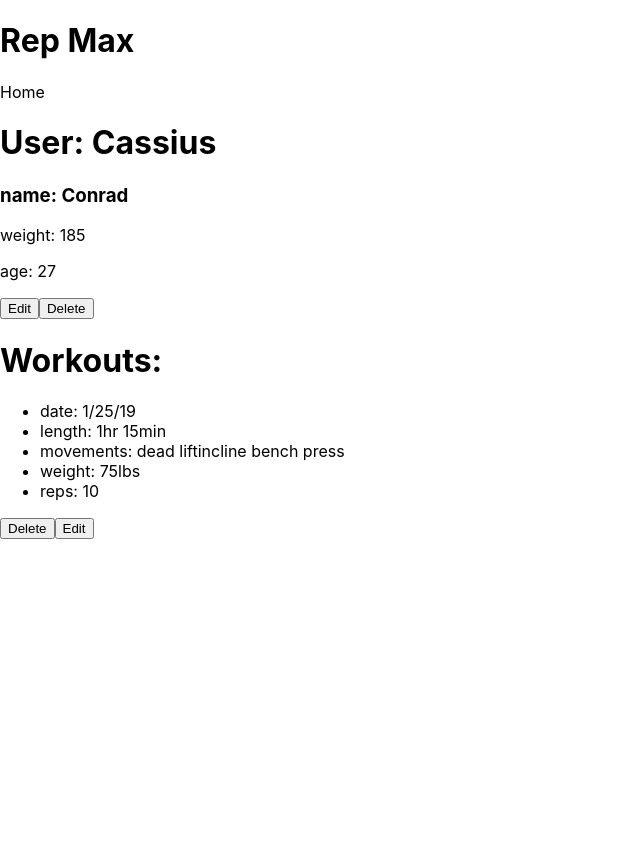
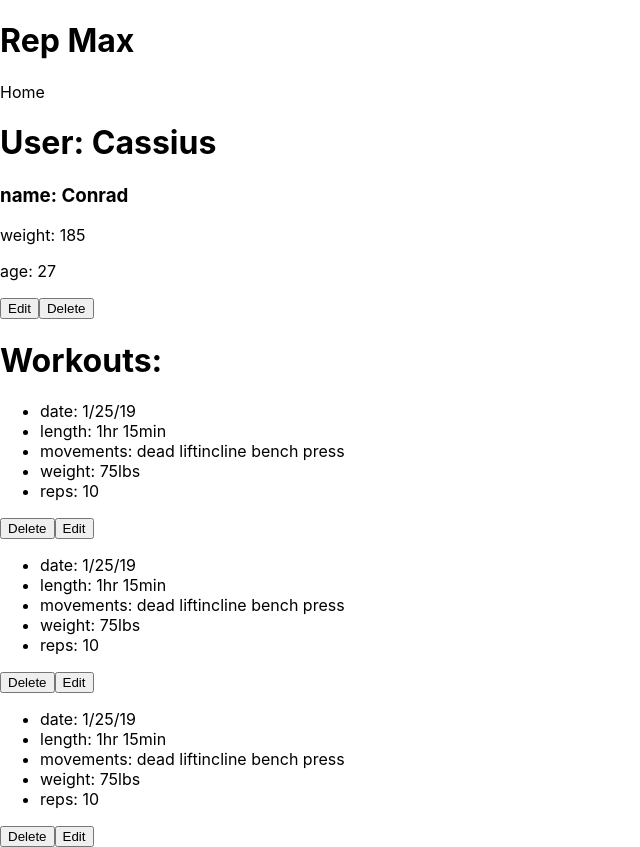
Before and after one commit to ConradCasper/repmax2, a React (Create React App) app in the folder client/: page / in a window 1280 px wide. Shown: the whole page, without its empty margins (0-640 px from the left). Before the commit the page ends 800 px from the top, so only its background shows below. Built offline with nearby package versions, Linux system fonts and the light colour scheme.

Commit message:
got the workout list hard coded

```diff
--- a/client/src/components/Home.js
+++ b/client/src/components/Home.js
@@ -1,15 +1,29 @@
 import React, { Component } from 'react';
 import User from './User'
-import Workout from './Workout'
+import WorkoutsList from './WorkoutsList'
+
 
 
 class Home extends Component {
     state = {
-        user: {name: 'Conrad', weight: 185, age: 27},
-        workout: {reps: 10, length: "1hr 15min", movements:['dead lift', 'incline bench press'], date: '1/25/19', weight: "75lbs" }
+        user: {
+            name: 'Conrad',
+            weight: 185,
+            age: 27
+        },
+        workouts: [
+            {
+                reps: 10,
+                length: "1hr 15min",
+                movements: [
+                    'dead lift',
+                    'incline bench press'
+                ],
+                date: '1/25/19',
+                weight: "75lbs"
+            }
+        ]
     }
-
-
 
     render() {
         return (
@@ -25,7 +39,7 @@ class Home extends Component {
                 <h1>User: Cassius</h1>
                 <User user={this.state.user} />
                 <h1>Workouts:</h1>
-                <Workout workout={this.state.workout} />
+                <WorkoutsList workouts={this.state.workouts} />
 
             </div>
         );
--- a/client/src/components/Workout.js
+++ b/client/src/components/Workout.js
@@ -15,19 +15,19 @@ class Workout extends Component {
             <div>
                 <ul>
                     <li>
-                        date: {this.props.workout.date}
+                        date: {this.props.workouts.date}
                     </li>
                     <li>
-                        length: {this.props.workout.length}
+                        length: {this.props.workouts.length}
                     </li>
                     <li>
-                        movements: {this.props.workout.movements}
+                        movements: {this.props.workouts.movements}
                     </li>
                     <li>
-                        weight: {this.props.workout.weight}
+                        weight: {this.props.workouts.weight}
                     </li>
                     <li>
-                        reps: {this.props.workout.reps}
+                        reps: {this.props.workouts.reps}
                     </li>
                 </ul>
                 <button onClick={this.deleteWorkout}>Delete</button>
--- a/client/src/components/WorkoutsList.js
+++ b/client/src/components/WorkoutsList.js
@@ -1,10 +1,13 @@
 import React, { Component } from 'react';
+import Workout from './Workout'
 
 class WorkoutsList extends Component {
     render() {
         return (
             <div>
-
+                <Workout workouts={this.props.workouts[0]}/>
+                <Workout workouts={this.props.workouts[0]} />
+                <Workout workouts={this.props.workouts[0]} />
             </div>
         );
     }
```
